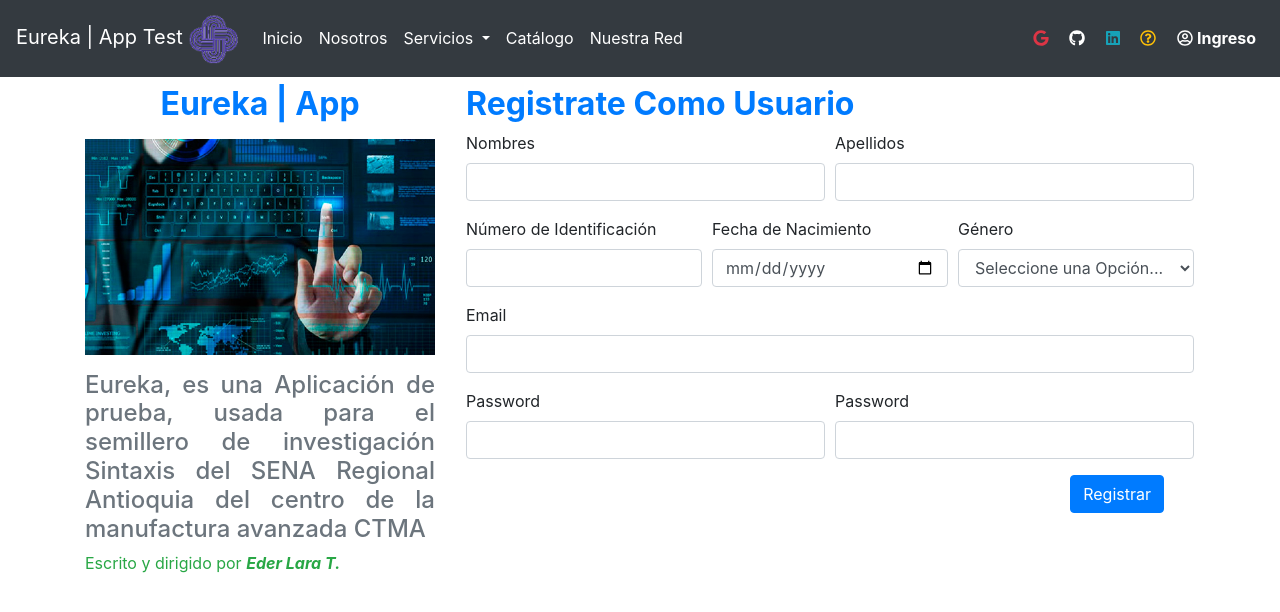
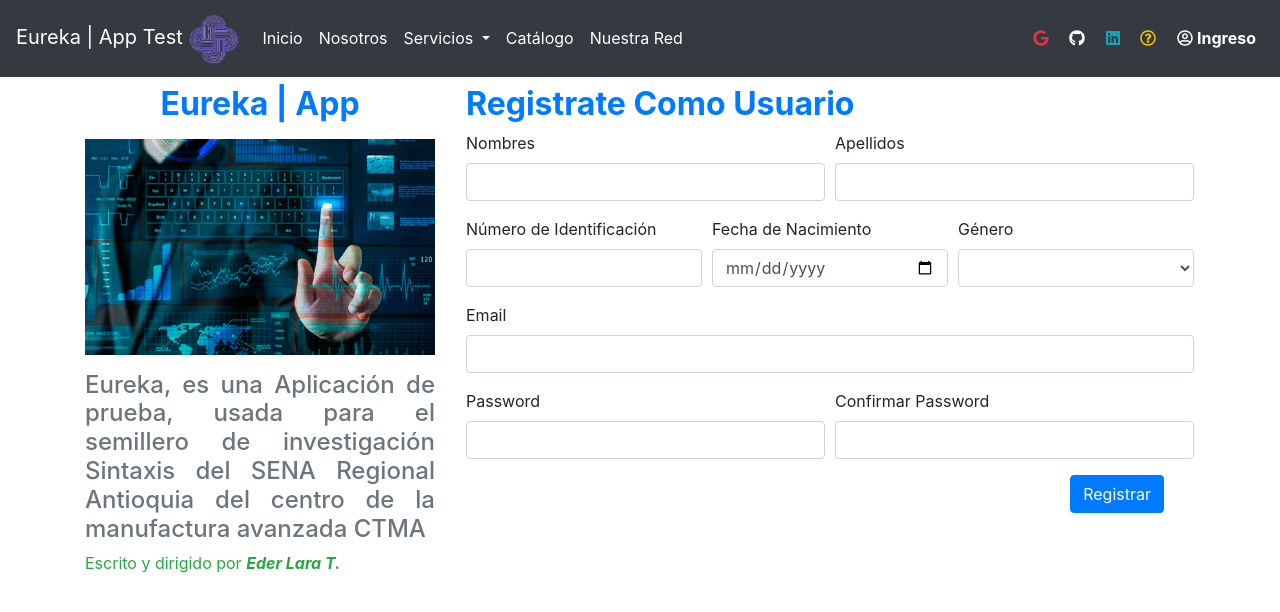
Before and after one commit to EderLara/eureka, an Angular app in the folder view/: page /registro in a window 1280 px wide. Shown: the top 612 px of the page. Built offline with nearby package versions, Linux system fonts and the light colour scheme.

Commit message:
Creación de la vista y control de Registro.Component

```diff
--- a/view/src/app/componentes/inicio/inicio.component.html
+++ b/view/src/app/componentes/inicio/inicio.component.html
@@ -7,7 +7,7 @@
 </div>
 <section class="container-fluid px-3">
     <div class="row">
-<!-- Sección de promos -->
+        <!-- Sección de promos -->
         <div class="card col-sm-4">
             <div class="card-body">
                 <h5 class="card-title">Card title</h5>
@@ -17,6 +17,6 @@
                 <a href="#" class="card-link">Another link</a>
             </div>
         </div>
-<!-- Fin de Promos -->
+        <!-- Fin de Promos -->
     </div>
 </section>
--- a/view/src/app/componentes/link/link.component.html
+++ b/view/src/app/componentes/link/link.component.html
@@ -29,7 +29,7 @@
                 </div>
             </div>
             <div class="card-footer text-muted">
-                    2 days ago
+                2 days ago
             </div>
         </div>
 
@@ -46,7 +46,7 @@
                 </div>
             </div>
             <div class="card-footer text-muted">
-                    2 days ago
+                2 days ago
             </div>
         </div>
 
--- a/view/src/app/componentes/registro/registro.component.html
+++ b/view/src/app/componentes/registro/registro.component.html
@@ -12,47 +12,49 @@
     </div>
     <div class="col-md-8 mt-2 px-3">
       <h2 class="text-primary"><b>Registrate Como Usuario</b></h2>
-            <form>
+      <!-- Agregamos a la etiqueta form, las propiedades para capturar los datos -->
+      <form (ngSubmit)="regTest(regUser)" #regUser="ngForm" novalidate="">
         <div class="form-row">
          <div class="form-group col-md-6">
-                        <label for="nombres">Nombres</label>
-                        <input type="text" class="form-control" id="nameuser" name="nameuser">
+          <label>Nombres</label>
+          <input required type="text" name="nombres" ngModel class="form-control">
+          <!-- <span *ngIf="!nombres.valid && nombres.touched" class="alert alert-danger" role="alert">El Nombre es Obligatorio!</span> -->
         </div>
         <div class="form-group col-md-6">
           <label for="apellidos">Apellidos</label>
-                        <input type="text" class="form-control" id="apeluser" name="apeluser">
+          <input required type="text" name="apeluser" ngModel class="form-control" >
         </div>
         <div class="form-group col-md-4">
          <label for="identificacion">Número de Identificación</label>
-                       <input type="text" class="form-control" id="iduser" name="iduser">
+         <input required type="text" name="identificacion" ngModel class="form-control">
        </div>
        <div class="form-group col-md-4">
-                        <label for="birthday">Fecha de Nacimiento</label>
-                        <input type="date" class="form-control" id="fechanace" name="fechanace">
+        <label for="fechanace">Fecha de Nacimiento</label>
+        <input required type="date" name="fechanace" ngModel class="form-control">
       </div>
       <div class="form-group col-md-4">
-                        <label for="inputState">Género</label>
-                        <select id="inputState" class="form-control">
-                          <option selected>Seleccione una Opción...</option>
-                          <option value="F">Femenino</option>
-                          <option value="M">Masculino</option>
+        <label for="genero">Género</label>
+        <select required id="genero" name="genero" ngModel class="form-control">
+          <option>Seleccione una Opción...</option>
+          <option [value]="F">Femenino</option>
+          <option [value]="M">Masculino</option>
         </select>
       </div>
       <div class="form-group col-md-12">
-                        <label for="inputEmail4">Email</label>
-                        <input type="email" class="form-control" id="inputEmail4">
+        <label for="email">Email</label>
+        <input required type="email" name="email" ngModel class="form-control" id="email">
       </div>
       <div class="form-group col-md-6">
         <label for="inputPassword4">Password</label>
-                    <input type="password" class="form-control" id="inputPassword4">
+        <input required type="password" name="passuser" ngModel class="form-control">
       </div>
       <div class="form-group col-md-6">
-                        <label for="inputPassword4">Password</label>
-                        <input type="password" class="form-control" id="inputPassword4">
+        <label for="inputPassword4">Confirmar Password</label>
+        <input required type="password" name="passuser" ngModel class="form-control" id="">
       </div>
       <div class="form-group col-md-6" *ngIf='rol' >
-                    <label for="inputAddress">Rol de Usuario en la Organización</label>
-                    <input type="text" class="form-control" id="inputAddress" placeholder="1234 Main St">
+        <label for="rolUser">Rol de Usuario en la Organización</label>
+        <input required type="text" name="rolUser" ngModel class="form-control" placeholder="1234 Main St">
       </div>
     </div>
     <div class="col-md-12 row justify-content-between">
--- a/view/src/app/componentes/registro/registro.component.ts
+++ b/view/src/app/componentes/registro/registro.component.ts
@@ -1,4 +1,9 @@
 import { Component, OnInit } from '@angular/core';
+// Importamos librerias necesarias para la captura y enrutamiento de los datos del formulario:
+import { Router, ActivatedRoute, Params } from '@angular/router';
+import { NgForm } from '@angular/forms';
+// Importamos el modelo de registro de test:
+import { Test } from '../../models/test.model';
 
 @Component({
   selector: 'app-registro',
@@ -6,17 +11,39 @@ import { Component, OnInit } from '@angular/core';
   styleUrls: ['./registro.component.css']
 })
 export class RegistroComponent implements OnInit {
-
+  // Variables de la clase Registro:
   public rol: boolean;
   public registroimg: string;
   public description: string;
-  constructor() {
+  // Lista de datos para el uso de género:
+  public sexos = [{
+            code: "F",
+            name: "Femenino"
+          },{
+            code: "M",
+            name: "Masculino"
+          }];
+  // Variable del objeto del tipo del modelo:
+  public userTest: Test;
+
+  constructor(
+    // Configuramos variables privadas para el acceso de router:
+    private _route: ActivatedRoute,
+    private _router: Router
+  ) {
+    // Variables del constructor
     this.rol = false;
     this.registroimg = 'assets/media/img/dashboard.jpg';
     this.description = 'Eureka, es una Aplicación de prueba, usada para el semillero de investigación Sintaxis del SENA Regional Antioquia del centro de la manufactura avanzada CTMA';
+    // Construimos la variable userTest que es un objeto de la clase Test:
+    this.userTest = new Test("","","","","","","",0,"","","");
    }
 
   ngOnInit() {
   }
-
+  // Funciones de registro:
+  regTest( regUser:NgForm ){
+    console.log(regUser);
+    console.log('Probando la funcionalidad del boton');
+  }
 }
--- a/view/src/index.html
+++ b/view/src/index.html
@@ -1,4 +1,4 @@
-<!doctype html>
+<!Doctype html>
 <html lang="en">
 <head>
   <meta charset="utf-8">
```
Also changed, not shown: view/src/app/app.module.ts (+5 -2 lines). Lines whose indentation alone changed are shown as unchanged.
